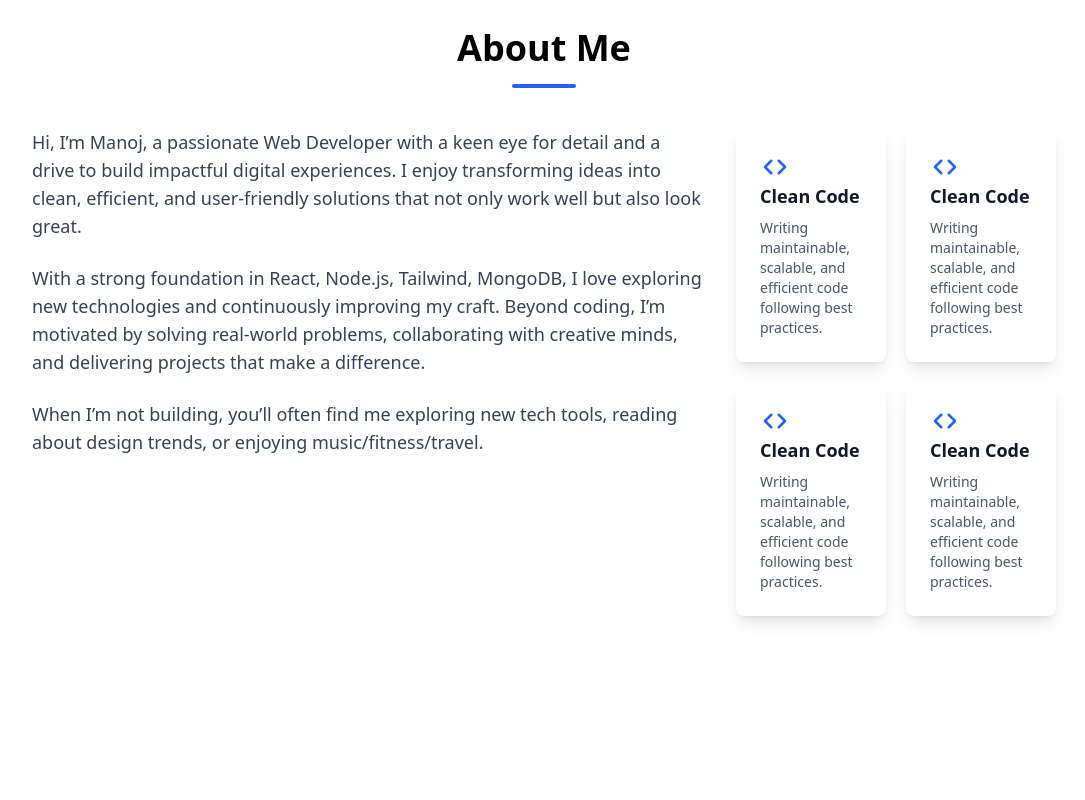
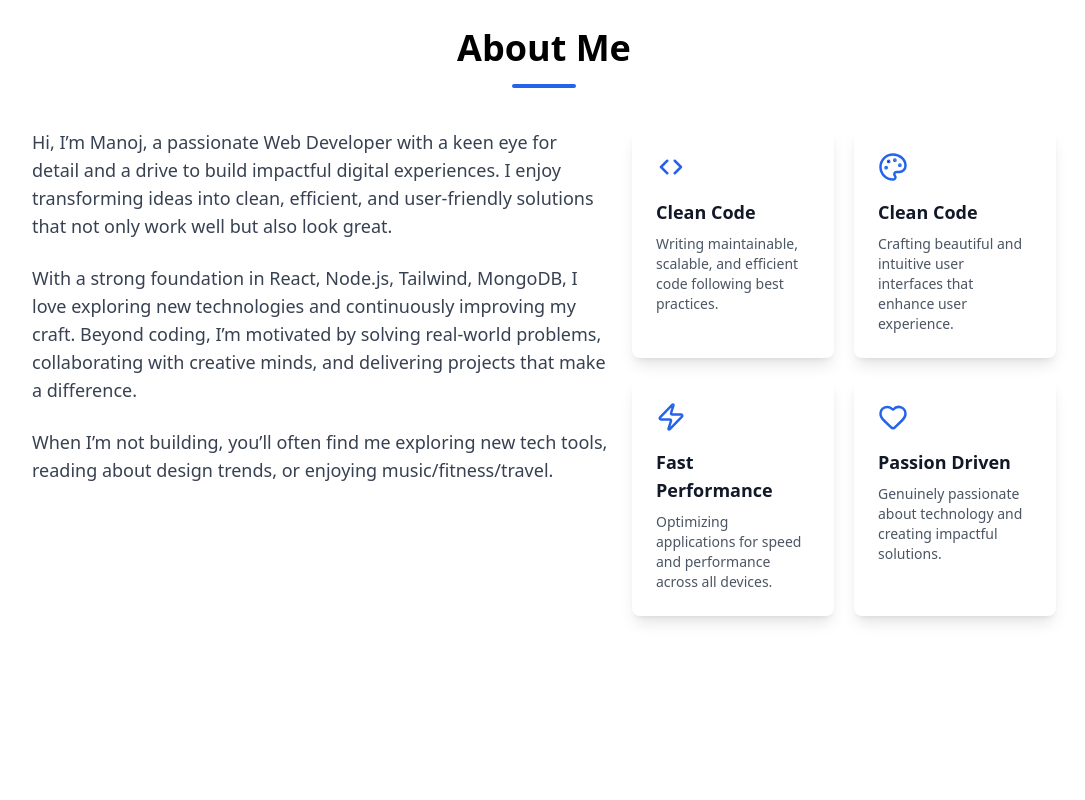
Before and after one commit to Manojhajam/Portfolio, a React (Vite) app in the folder my-project/: page /work in a window 1280 px wide. Shown: the part 820-1620 px from the top of the page, without its empty margins (96-1181 px from the left). Built offline with nearby package versions, Linux system fonts and the light colour scheme.

Commit message:
just do it

```diff
--- a/my-project/src/components/AboutUs/AboutUs.jsx
+++ b/my-project/src/components/AboutUs/AboutUs.jsx
@@ -1,5 +1,5 @@
 import React from "react";
-import { ChevronsLeftRight } from "lucide-react";
+import { ChevronsLeftRight, Heart, Palette, Zap } from "lucide-react";
 
 const codeData = [
   {
@@ -10,21 +10,21 @@ const codeData = [
   },
   {
     name: "Clean Code",
-    icon: <ChevronsLeftRight color="#2563eb" size={30} />,
+    icon: <Palette color="#2563eb" size={30} />,
     Description:
-      "Writing maintainable, scalable, and efficient code following best practices.",
+      "Crafting beautiful and intuitive user interfaces that enhance user experience.",
   },
   {
-    name: "Clean Code",
-    icon: <ChevronsLeftRight color="#2563eb" size={30} />,
+    name: "Fast Performance",
+    icon: <Zap color="#2563eb" size={30} />,
     Description:
-      "Writing maintainable, scalable, and efficient code following best practices.",
+      "Optimizing applications for speed and performance across all devices.",
   },
   {
-    name: "Clean Code",
-    icon: <ChevronsLeftRight color="#2563eb" size={30} />,
+    name: "Passion Driven",
+    icon: <Heart color="#2563eb" size={30} />,
     Description:
-      "Writing maintainable, scalable, and efficient code following best practices.",
+      "Genuinely passionate about technology and creating impactful solutions.",
   },
 ];
 
@@ -35,8 +35,9 @@ const AboutUs = () => {
         <h1 className="text-4xl font-bold mb-4 pt-12 text-center">About Me</h1>
         <div className="w-16 h-1 bg-blue-600 mx-auto mb-10 rounded-full"></div>
 
-        <div className="flex gap-8 max-md:flex-col">
-          <div className="text-lg text-gray-700 flex flex-col gap-6 max-w-2xl mx-auto">
+        <div className="flex gap-6 max-md:flex-col">
+
+          <div className="text-lg text-gray-700 flex flex-col gap-6 max-w-xl mx-auto">
             <p>
               Hi, I’m Manoj, a passionate Web Developer with a keen eye for
               detail and a drive to build impactful digital experiences. I enjoy
@@ -58,14 +59,14 @@ const AboutUs = () => {
           </div>
 
            {/* Card */}
-          <div className="flex gap-6 max-w-2xl mx-auto">
+          <div className="flex gap-6 max-w-xl mx-auto">
             <div className="mx-auto grid grid-cols-2 max-md:grid-cols-1 gap-5">
               {codeData.map((data, index) => (
                 <div
                   key={index}
                   className="bg-white p-6 rounded-lg shadow-lg hover:shadow-xl transition-shadow"
                 >
-                  <div className="">{data.icon}</div>
+                  <div className="mb-4">{data.icon}</div>
                   <h4 className="text-lg font-semibold text-gray-900 mb-2">
                     {data.name}
                   </h4>
--- a/my-project/src/components/Education/Education.jsx
+++ b/my-project/src/components/Education/Education.jsx
@@ -43,7 +43,7 @@ const Education = () => {
     <section id="education" className="section bg-secondary/30 min-h-screen">
       <div className="w-[80%] mx-auto">
         <div className="container max-w-4xl mx-auto">
-          <h2 className="section-title text-4xl font-bold text-center mb-4">
+          <h2 className="section-title text-4xl font-bold text-center mb-4 pt-8">
             Education & Experience
           </h2>
           <div className="w-16 h-1 bg-blue-600 mx-auto mb-10 rounded-full"></div>
--- a/my-project/src/components/Work/Work.jsx
+++ b/my-project/src/components/Work/Work.jsx
@@ -8,7 +8,7 @@ const Work = () => {
   return (
     <div className="container px-16 mx-auto bg-slate-50">
       <div className="min-h-screen">
-        <h1 className="text-4xl font-bold mt-10 mb-4 text-center">
+        <h1 className="text-4xl font-bold pt-10 mb-4 text-center">
           My Recent Works
         </h1>
         <div className="w-16 h-1 bg-blue-600 mx-auto mb-5 rounded-full"></div>
```
